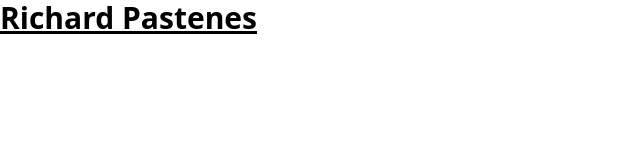
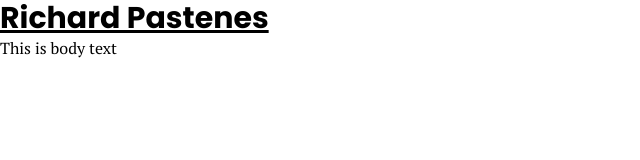
Before and after one commit to pastenes/richards-dev-site, a Gatsby site: page / in a window 1280 px wide. Shown: the whole page, without its empty margins (0-640 px from the left). Built offline with nearby package versions, Linux system fonts and the light colour scheme; Gatsby itself is replaced by a stand-in of ours.

Commit message:
Adds Google fonts with Fontsource

```diff
--- a/gatsby-browser.js
+++ b/gatsby-browser.js
@@ -1 +1,4 @@
 import './src/styles/global.css'
+
+import '@fontsource/poppins/700.css'
+import '@fontsource/pt-serif'
--- a/package.json
+++ b/package.json
@@ -15,6 +15,8 @@
     "clean": "gatsby clean"
   },
   "dependencies": {
+    "@fontsource/poppins": "^4.5.0",
+    "@fontsource/pt-serif": "^4.5.0",
     "gatsby": "^4.4.0",
     "gatsby-plugin-google-analytics": "^4.4.0",
     "gatsby-plugin-image": "^2.4.0",
--- a/src/components/Header.js
+++ b/src/components/Header.js
@@ -4,6 +4,7 @@ const Header = () => {
   return (
     <section>
       <h1 className="text-3xl font-bold underline">Richard Pastenes</h1>
+      <p>This is body text</p>
     </section>
   )
 }
--- a/src/styles/global.css
+++ b/src/styles/global.css
@@ -1,3 +1,10 @@
 @tailwind base;
 @tailwind components;
 @tailwind utilities;
+
+body {
+  font-family: "PT Serif", serif;
+}
+h1 {
+  font-family: 'Poppins', sans-serif;
+}
```
Also changed, not shown: 1 other file.
